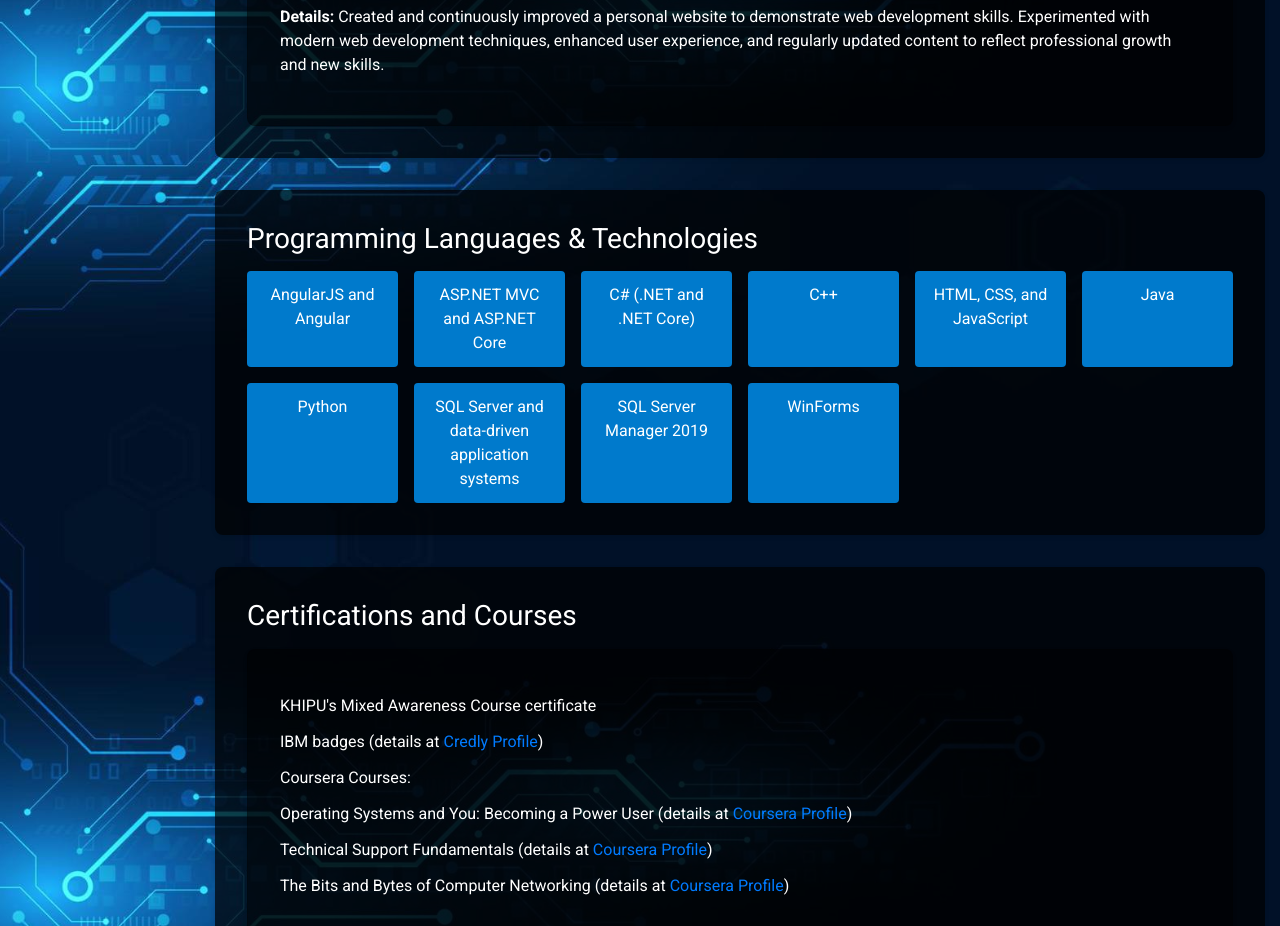
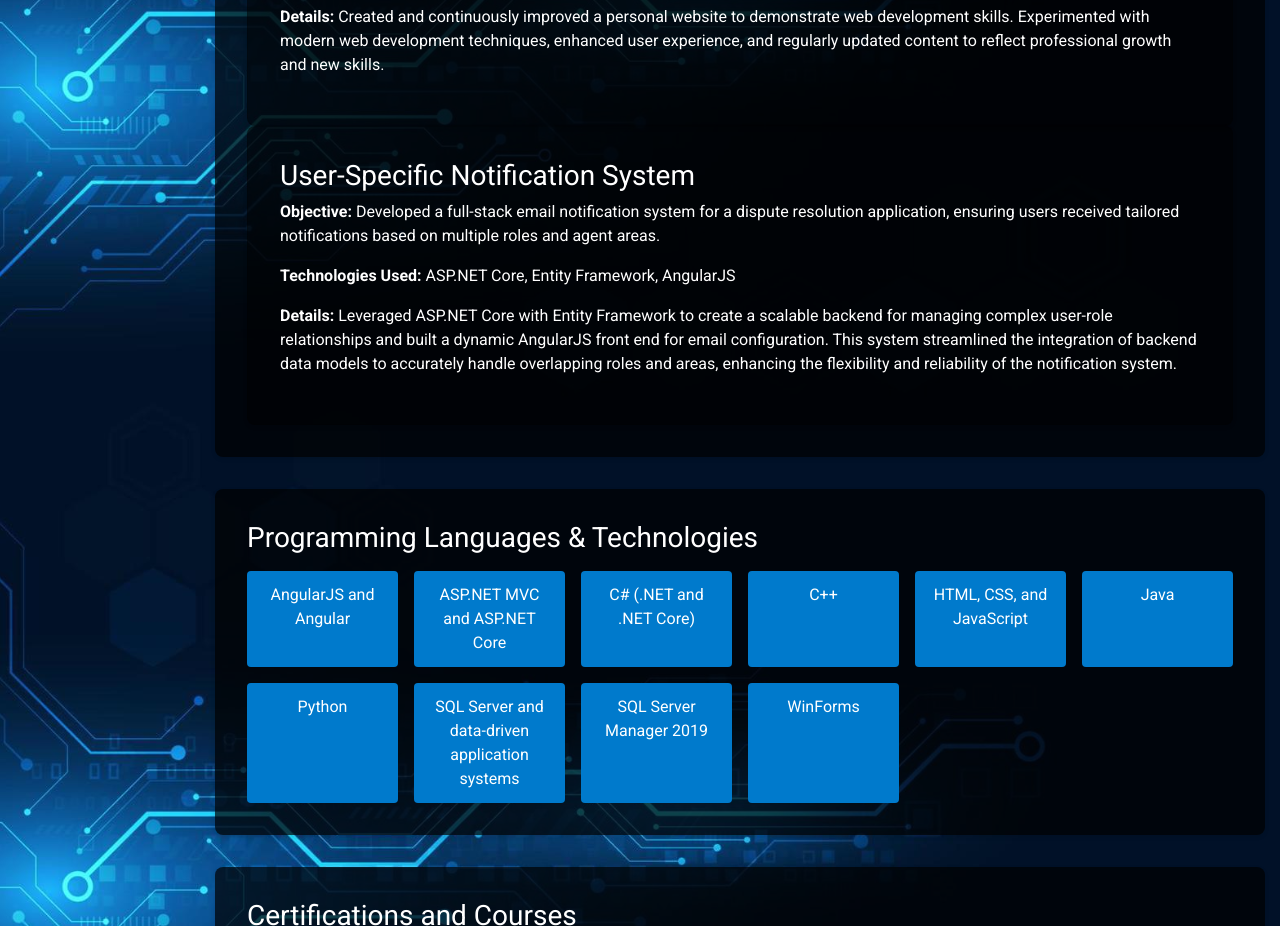
Before and after one commit to AtDefaultPerson/Personal-Portfolio, a plain HTML site: page index.html in a window 1280 px wide. Shown: the part 2800-3726 px from the top of the page. Drawn offline with nearby package versions, Linux system fonts and the light colour scheme.

Commit message:
added new project

```diff
--- a/index.html
+++ b/index.html
@@ -105,6 +105,16 @@
                 <p><strong>Details:</strong> Created and continuously improved a personal website to demonstrate web development skills. Experimented with modern web
                     development techniques, enhanced user experience, and regularly updated content to reflect professional growth and new skills.</p>
             </div>
+            <div class="card">
+                <h3>User-Specific Notification System</h3>
+                <p><strong>Objective:</strong> Developed a full-stack email notification system for a dispute resolution application,
+                    ensuring users received tailored notifications based on multiple roles and agent areas.</p>
+                <p><strong>Technologies Used:</strong> ASP.NET Core, Entity Framework, AngularJS</p>
+                <p><strong>Details:</strong> Leveraged ASP.NET Core with Entity Framework to create a scalable backend for managing
+                    complex user-role relationships and built a dynamic AngularJS front end for email configuration.
+                    This system streamlined the integration of backend data models to accurately handle overlapping
+                    roles and areas, enhancing the flexibility and reliability of the notification system.</p>
+            </div>
         </div>
         <div class="section" id="languages">
             <h2>Programming Languages & Technologies</h2>
```
